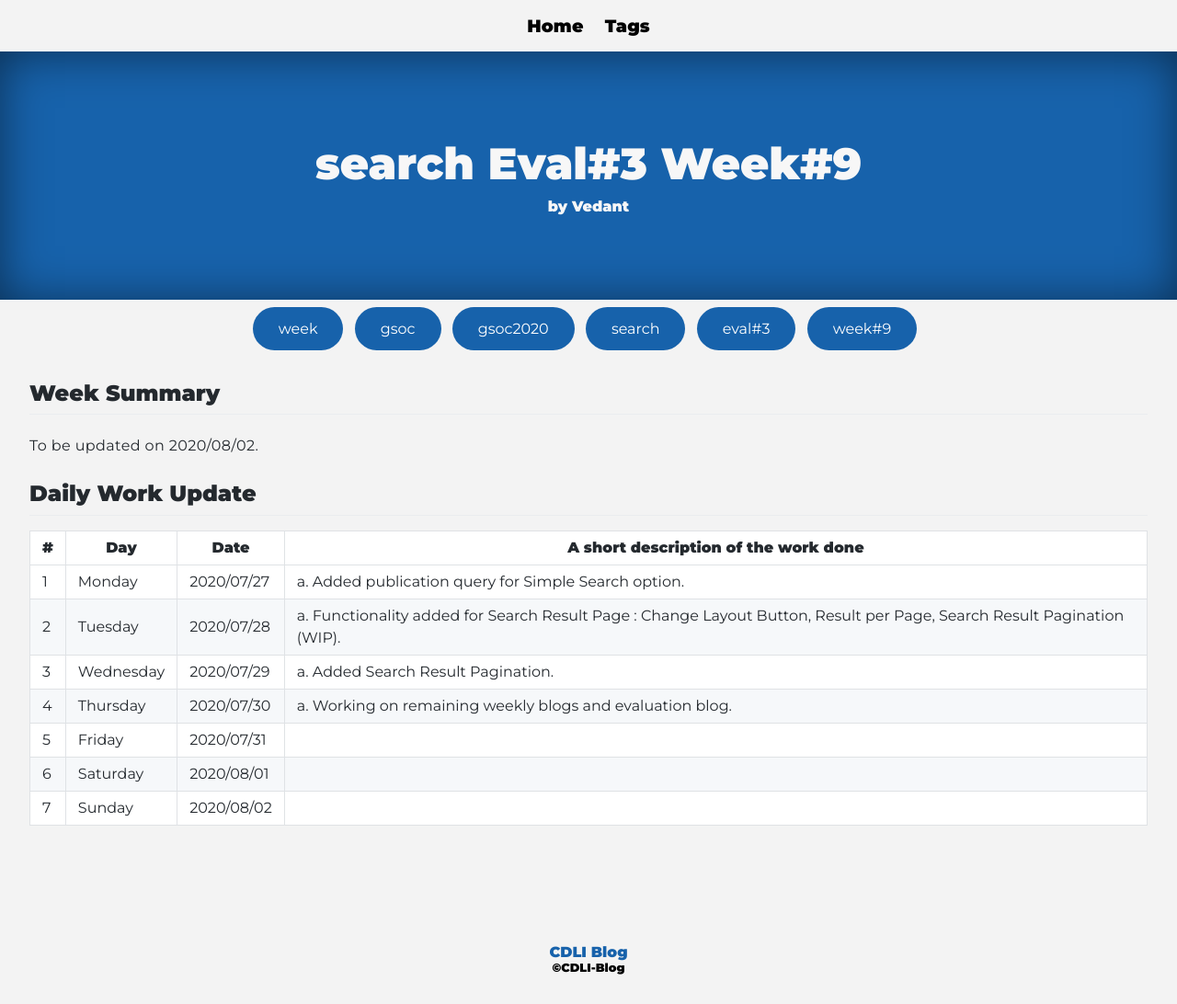
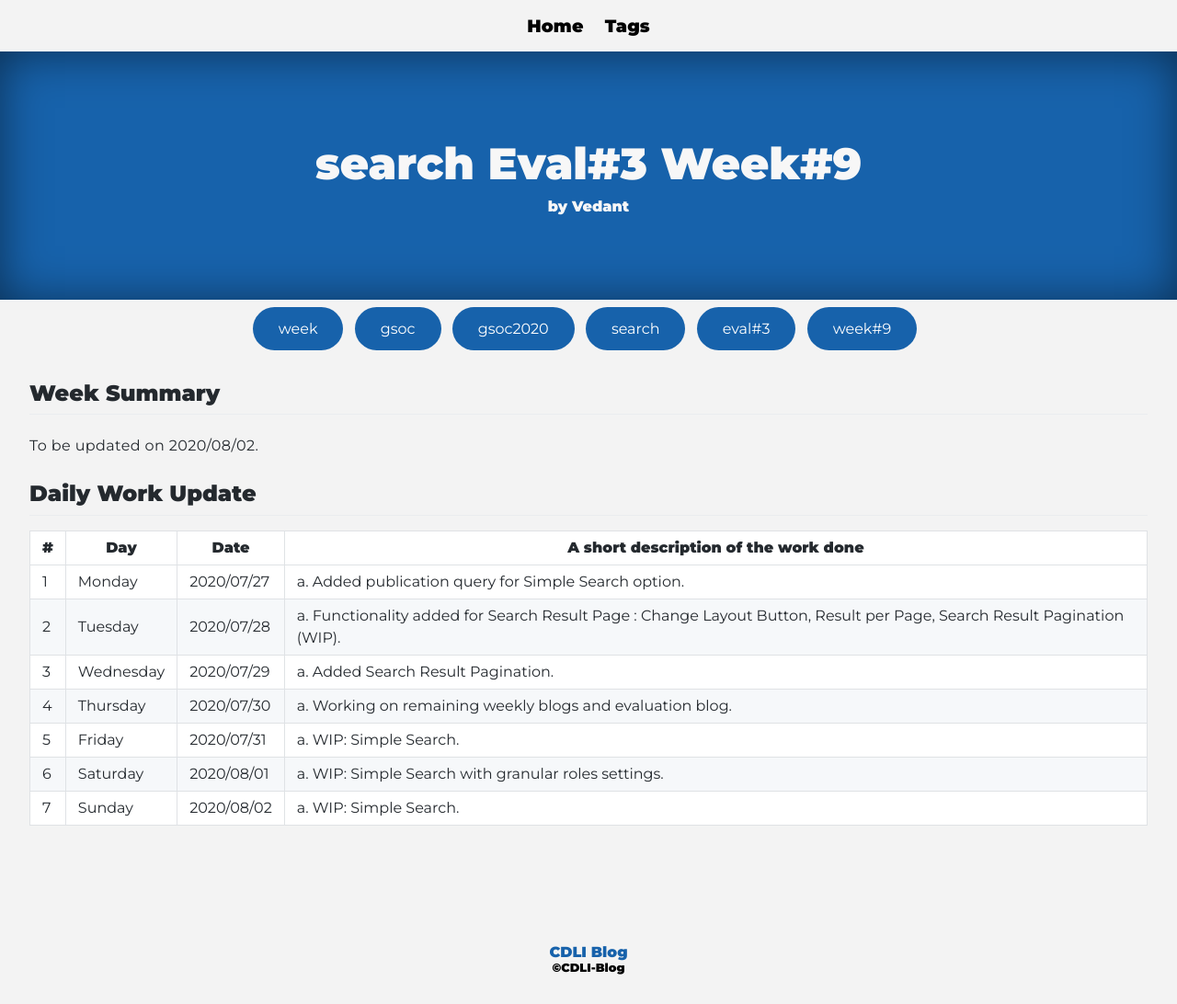
Before and after one commit to cdli-gh/blog, a Jekyll site: the page built from _blog/gsoc20/search/posts/11_week9.md, in a window 1280 px wide. Shown: the whole page at 92% size. Built offline with Jekyll 4.4.1, drawn with Linux system fonts in a browser that asks for light colours; Markdown is read by kramdown in place of the engine named in the settings.

Commit message:
Search : DailyUpdates 9:5,6,7

```diff
--- a/_blog/gsoc20/search/posts/11_week9.md
+++ b/_blog/gsoc20/search/posts/11_week9.md
@@ -18,6 +18,6 @@ To be updated on 2020/08/02.
 |2   	| Tuesday  	|   2020/07/28	|  a. Functionality added for Search Result Page : Change Layout Button, Result per Page, Search Result Pagination (WIP). |
 |3   	| Wednesday  	|  2020/07/29 	|  a. Added Search Result Pagination. 	|
 |4   	| Thursday  	|   2020/07/30	|  a. Working on remaining weekly blogs and evaluation blog.	|
-|5   	| Friday  	|   2020/07/31	|   	|
-|6   	| Saturday  	|   2020/08/01	|   	|
-|7   	| Sunday  	|   2020/08/02	|   	|
+|5   	| Friday  	|   2020/07/31	|  a. WIP: Simple Search. 	|
+|6   	| Saturday  	|   2020/08/01	|  a. WIP: Simple Search with granular roles settings. 	|
+|7   	| Sunday  	|   2020/08/02	|  a. WIP: Simple Search.	|
```
